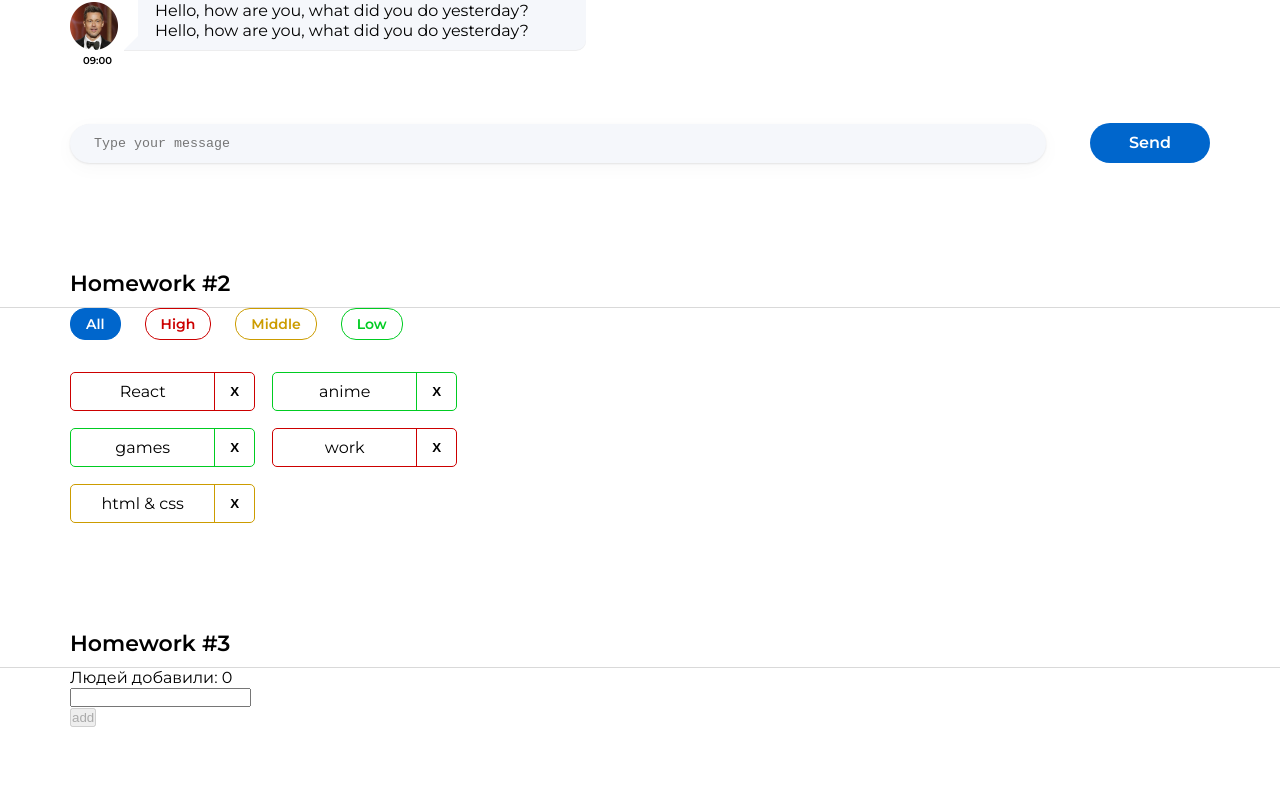
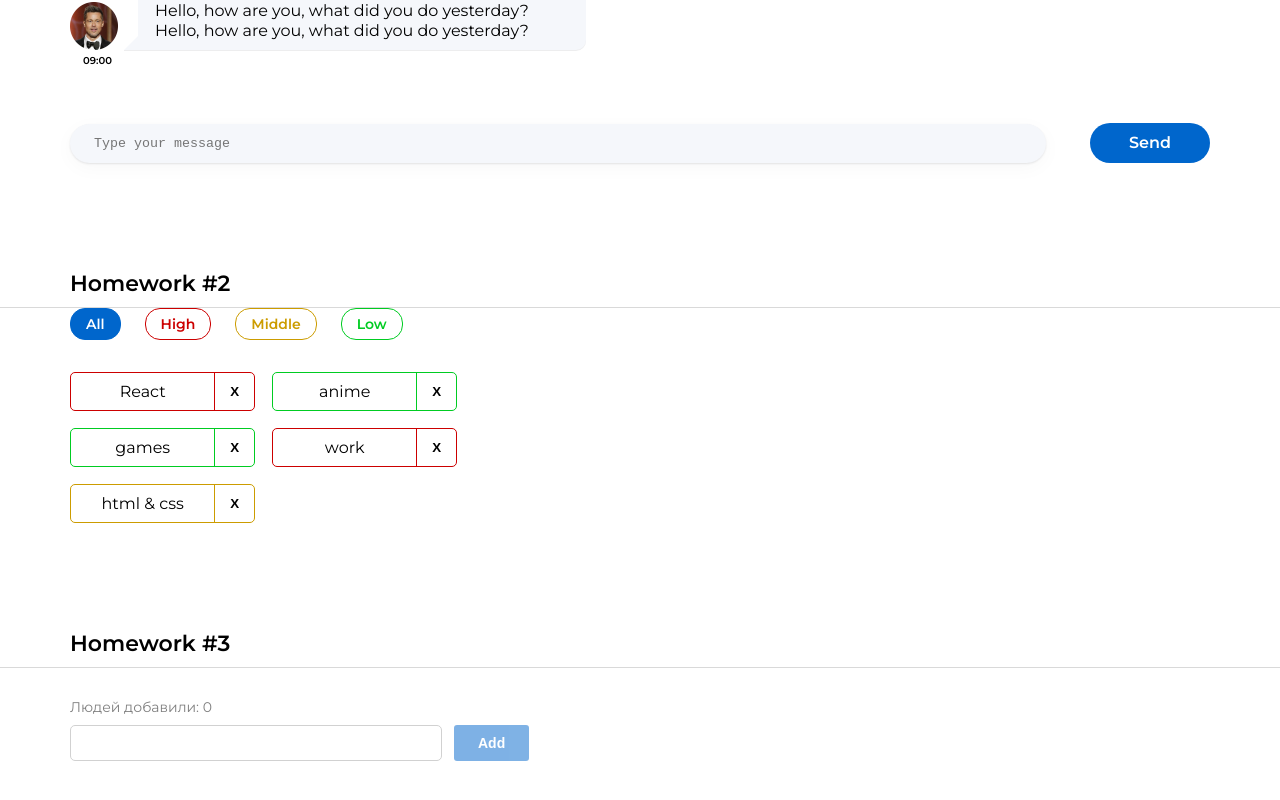
Before and after one commit to LDS196/hws2-master, a React (Create React App) app: page /#/ in a window 1280 px wide. Shown: the part 322-1122 px from the top of the page. Before the commit the page ends 1049 px from the top, so only its background shows below. Built offline with nearby package versions, Linux system fonts and the light colour scheme.

Commit message:
hw#3 update

```diff
--- a/src/s2-homeworks/hw01/message/Message.module.css
+++ b/src/s2-homeworks/hw01/message/Message.module.css
@@ -52,7 +52,6 @@
 
 .messageText {
     max-width: 414px;
-
     font-family: 'Montserrat', sans-serif;
     font-style: normal;
     font-weight: 400;
--- a/src/s2-homeworks/hw03/Greeting.module.css
+++ b/src/s2-homeworks/hw03/Greeting.module.css
@@ -1,36 +1,88 @@
 .greetingForm {
+    padding-top: 31px;
+    margin-bottom: 100px;
 }
 
 .inputAndButtonContainer {
+display: flex;
 }
-
+.block{
+    flex: 1 1 ;
+    max-width: 372px;
+    margin-right:12px ;
+}
 .error {
     color: #cc0000;
 }
 
 .input {
+    height: 36px;
+    border: 1px solid #D1D1D1;
+    border-radius: 5px;
+    max-width: 372px;
+    width: 100%;
+    display: block;
+}
+.input:focus {
+outline: none;
+}
+.errorInput {
+    border: 1px solid #CC0000;
+    border-radius: 5px;
+    max-width: 372px;
+    width: 100%;
+    display: block;
+    height: 36px;
 }
 
-.input:focus {
+.errorInput:focus-visible {
+    outline: none;
+    border-color: #cc0000;
 }
 
-.errorInput {
-}
+
 
 .button {
+    height: 36px;
+    border: 0;
+    background: #0066CC;
+
+    border-radius: 3px;
+    text-transform: capitalize;
+    font-style: normal;
+    font-weight: 600;
+    font-size: 14px;
+    line-height: 20px;
+    color: #FFFFFF;
+    padding: 8px 24px;
+
 }
 
 .button:focus {
+
 }
 
 .button:active {
 }
 
 .button:disabled {
+    opacity: 0.5;
 }
 
 .text {
+
+    font-style: normal;
+    font-weight: 400;
+    font-size: 14px;
+    line-height: 17px;
+    color: rgba(0, 0, 0, 0.5);
+    margin-bottom: 9px;
 }
 
 .greeting {
+    text-transform: capitalize;
+    color: #000000;
+    font-weight: 600;
+    font-size: 14px;
+    line-height: 17px;
 }
--- a/src/s2-homeworks/hw03/Greeting.tsx
+++ b/src/s2-homeworks/hw03/Greeting.tsx
@@ -25,7 +25,7 @@ const Greeting: React.FC<GreetingPropsType> = (
         lastUserName,
     } // деструктуризация пропсов
 ) => {
-    const inputClass = !error ? '' : s.errorInput // need to fix with (?:)
+    const inputClass = !error ? s.input : s.errorInput // need to fix with (?:)
 
     return (
         <div id={'hw3-form'} className={s.greetingForm}>
@@ -37,7 +37,7 @@ const Greeting: React.FC<GreetingPropsType> = (
             </div>
 
             <div className={s.inputAndButtonContainer}>
-                <div>
+                <div className={s.block}>
                     <input
                         id={'hw3-input'}
                         value={name}
--- a/src/s2-homeworks/hw03/GreetingContainer.tsx
+++ b/src/s2-homeworks/hw03/GreetingContainer.tsx
@@ -13,6 +13,7 @@ export const pureAddUser = (name: string, setError: (error: string) => void, set
         setName('')
     } else {
         setError('Ошибка! Введите имя!')
+
     }
 
     // если имя пустое - показать ошибку, иначе - добавить юзера и очистить инпут
```
